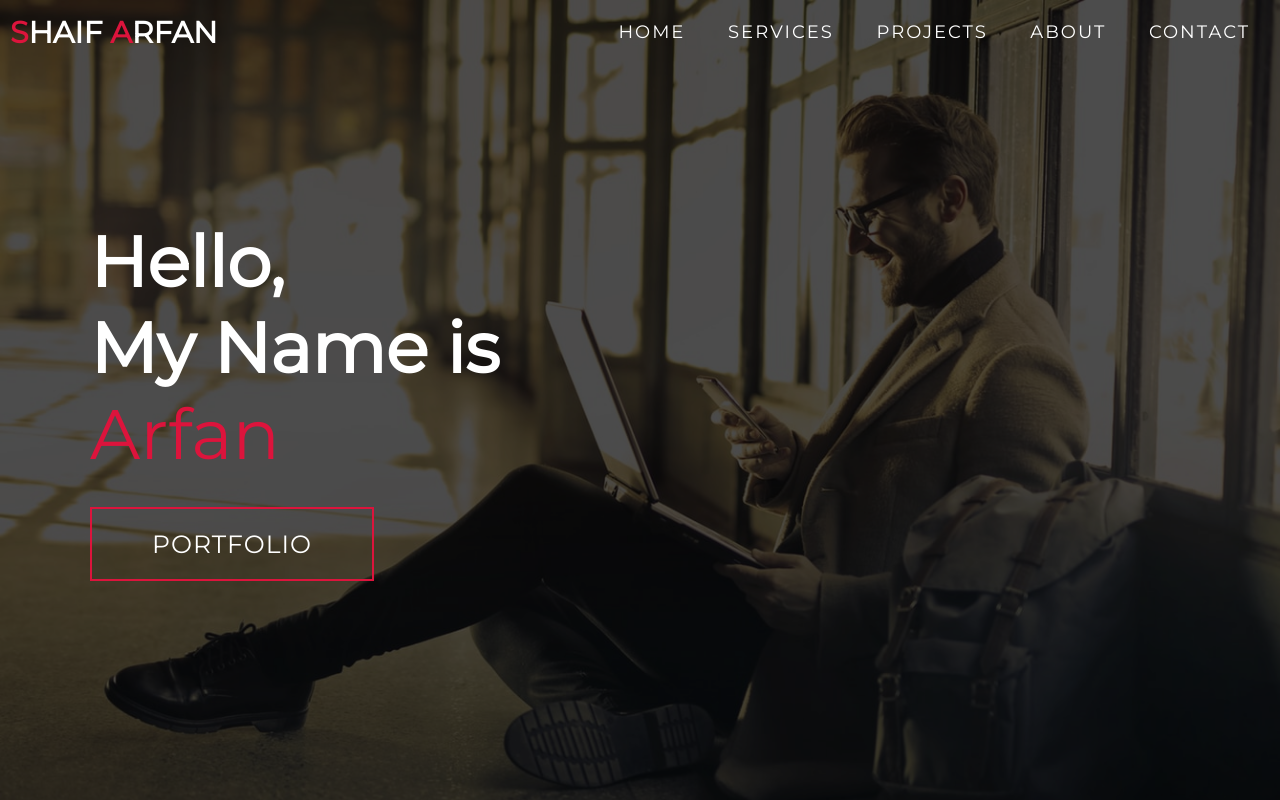
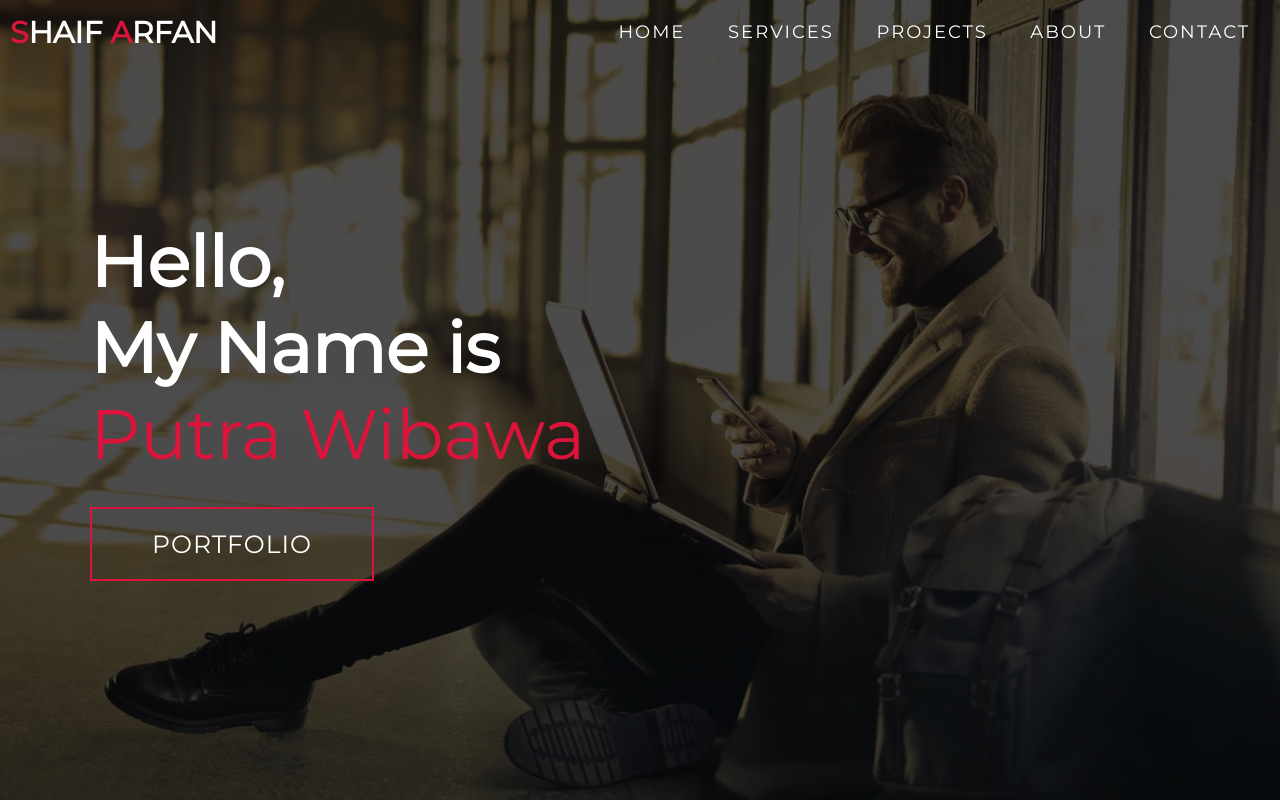
Before and after one commit to putrawibawa9/MyPortfolio, a plain HTML site: page index.html in a window 1280 px wide. Shown: the top 800 px of the page. Drawn offline with Linux system fonts and the light colour scheme.

Commit message:
ganti nama

```diff
--- a/index.html
+++ b/index.html
@@ -42,7 +42,7 @@
       <div>
         <h1>Hello, <span></span></h1>
         <h1>My Name is <span></span></h1>
-        <h1>Arfan <span></span></h1>
+        <h1>Putra Wibawa <span></span></h1>
         <a href="#projects" type="button" class="cta">Portfolio</a>
       </div>
     </div>
```
